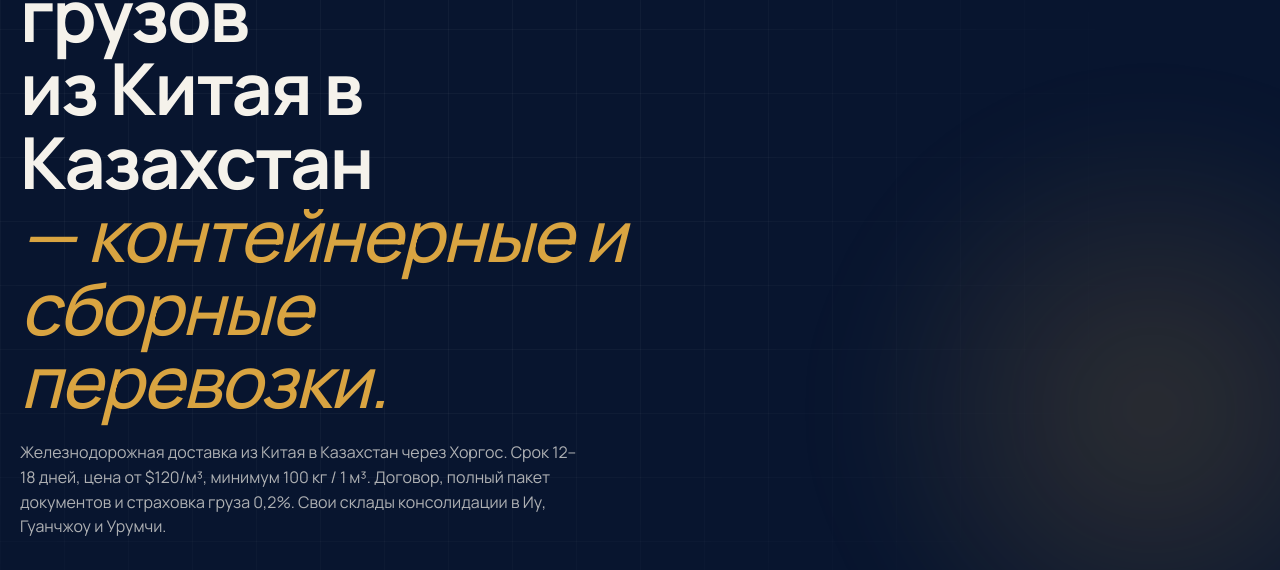
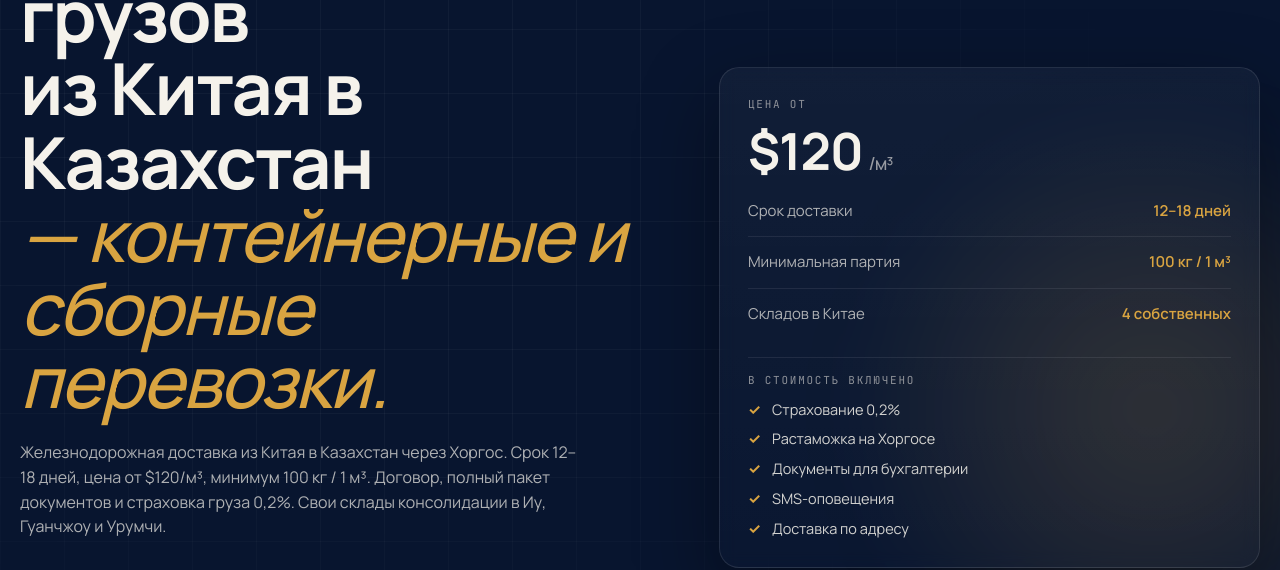
Before and after one commit to bekbolathc/AliTrans-for-V0, a Next.js app: page /zhd-dostavka-iz-kitaya in a window 1280 px wide. Shown: the part 291-861 px from the top of the page. Built offline with nearby package versions, Linux system fonts and the light colour scheme; no server answers.

Commit message:
fix: add hero price-card panel to ЖД page for visual consistency

```diff
--- a/app/zhd-dostavka-iz-kitaya/page.tsx
+++ b/app/zhd-dostavka-iz-kitaya/page.tsx
@@ -278,6 +278,39 @@ export default function ZhdDostavkaIzKitaya() {
                 <span className="dot-sep">·</span> собственный брокер на Хоргосе
               </div>
             </div>
+
+            <aside className="hero__panel" aria-label="Условия услуги">
+              <div className="price-card">
+                <div className="price-card__kicker">ЦЕНА ОТ</div>
+                <div className="price-card__amount">
+                  $120
+                  <span className="price-card__amount-unit">/м³</span>
+                </div>
+                <div className="price-card__rows">
+                  <div className="price-card__row">
+                    <span className="price-card__row-label">Срок доставки</span>
+                    <span className="price-card__row-value">12–18 дней</span>
+                  </div>
+                  <div className="price-card__row">
+                    <span className="price-card__row-label">Минимальная партия</span>
+                    <span className="price-card__row-value">100 кг / 1 м³</span>
+                  </div>
+                  <div className="price-card__row">
+                    <span className="price-card__row-label">Складов в Китае</span>
+                    <span className="price-card__row-value">4 собственных</span>
+                  </div>
+                </div>
+                <div className="price-card__divider" />
+                <div className="price-card__incl-label">В СТОИМОСТЬ ВКЛЮЧЕНО</div>
+                <ul className="price-card__incl">
+                  <li>Страхование 0,2%</li>
+                  <li>Растаможка на Хоргосе</li>
+                  <li>Документы для бухгалтерии</li>
+                  <li>SMS-оповещения</li>
+                  <li>Доставка по адресу</li>
+                </ul>
+              </div>
+            </aside>
           </div>
         </section>
 
```
